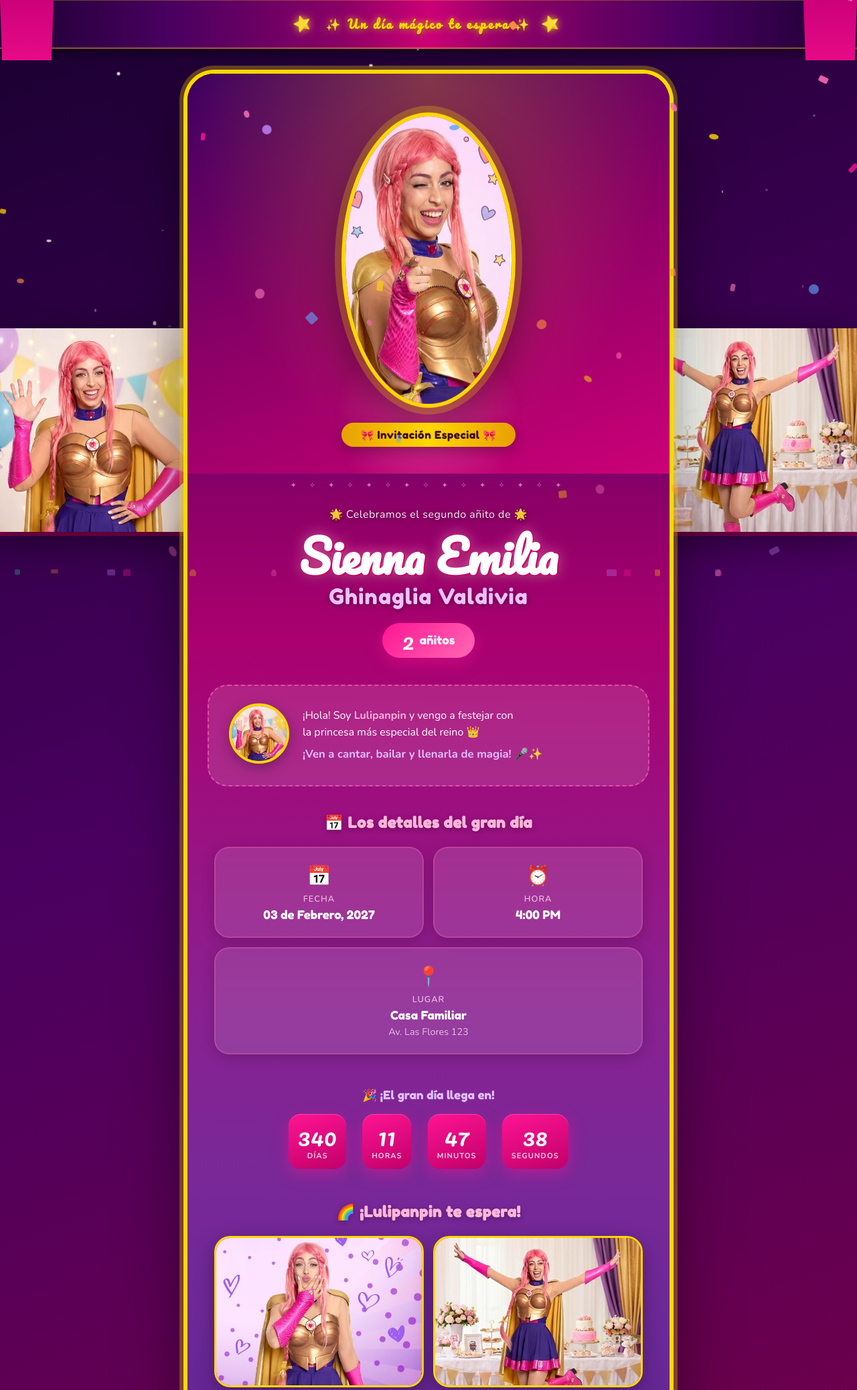
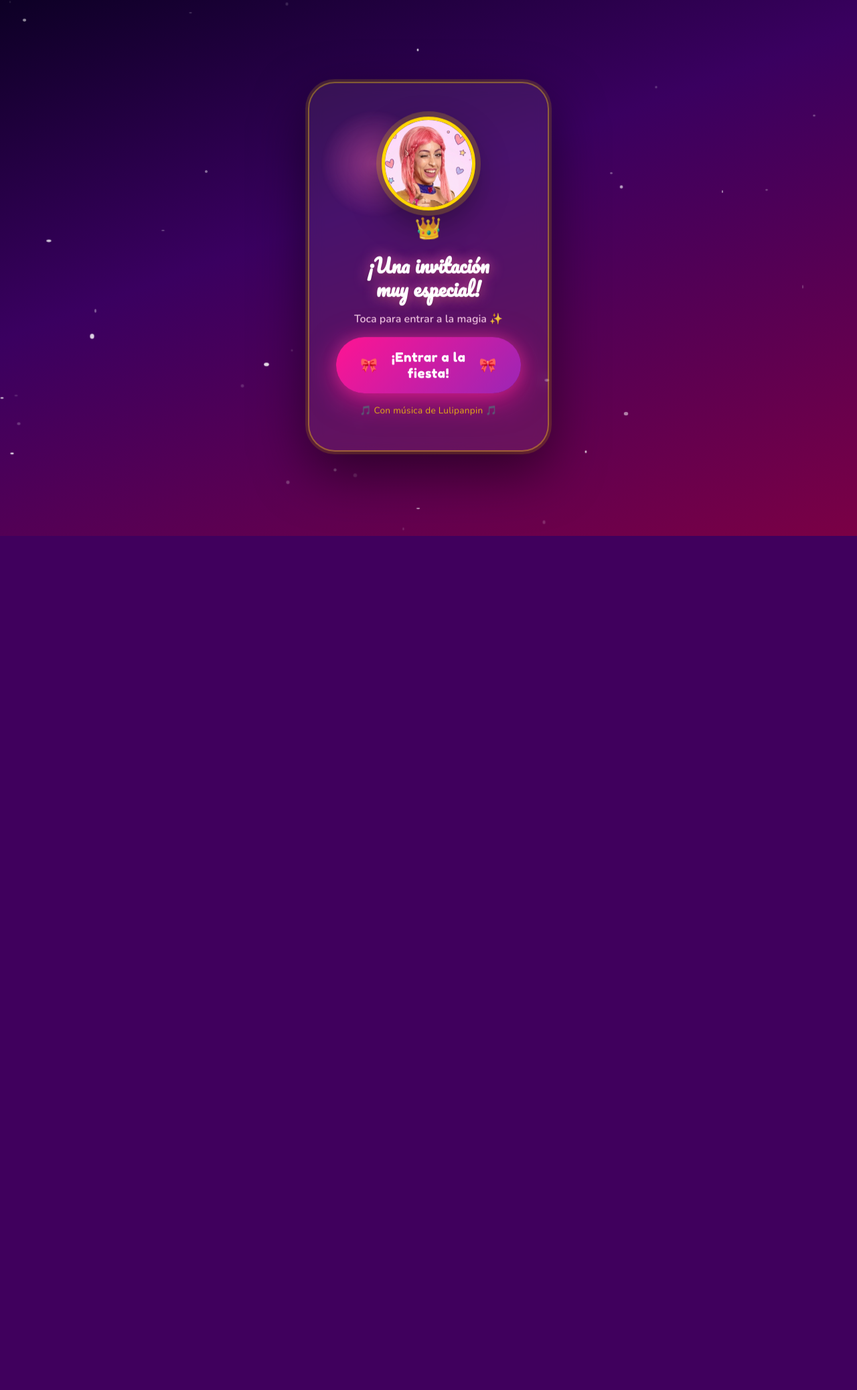
Before and after one commit to Ghinaglia/sienna-fiesta, a Flask app: page / in a window 1280 px wide. Shown: the top 2075 px of the page at 67% size. After the commit the page ends 800 px from the top, so only its background shows below. Run offline with Flask 3, Linux system fonts and the light colour scheme.

Commit message:
Mejoras: música, pantalla bienvenida, fondo mejorado

```diff
--- a/static/style.css
+++ b/static/style.css
@@ -25,13 +25,17 @@ html { scroll-behavior: smooth; }
 
 body {
     font-family: var(--font-body);
-    background: linear-gradient(160deg, #1a0030 0%, #4a0060 40%, #800040 100%);
+    background:
+        radial-gradient(ellipse at 20% 50%, rgba(155, 0, 100, 0.4) 0%, transparent 50%),
+        radial-gradient(ellipse at 80% 20%, rgba(100, 0, 180, 0.5) 0%, transparent 45%),
+        radial-gradient(ellipse at 60% 80%, rgba(180, 0, 80, 0.4) 0%, transparent 50%),
+        radial-gradient(ellipse at 10% 10%, rgba(80, 0, 150, 0.6) 0%, transparent 40%),
+        linear-gradient(160deg, #0a0020 0%, #2a0045 30%, #4a0035 60%, #1a0030 100%);
     min-height: 100vh;
     overflow-x: hidden;
     position: relative;
     color: var(--text-dark);
 }
-
 /* — Fondo estrellas ———————————————————— */
 .stars-bg {
     position: fixed;
@@ -113,18 +117,10 @@ body {
 @keyframes spinStar { to { transform: rotate(360deg); } }
 .arch-text { font-weight: bold; }
 
-.curtain {
-    position: absolute;
-    top: 0;
-    width: 80px; height: 340px;
-    background: linear-gradient(to bottom, #cc007a, #ff1493, #cc007a);
-    clip-path: polygon(0 0, 100% 0, 85% 100%, 15% 100%);
-}
-.curtain-left  { left: 0; }
-.curtain-right { right: 0; transform: scaleX(-1); }
+/* — Cortinas 3D ————————————————————————— */
 
 /* — Personajes laterales —————————————— */
-.side-character {
+/*.side-character {
     position: fixed;
     bottom: 0;
     z-index: 5;
@@ -707,3 +703,133 @@ button, .rsvp-btn, .music-btn { min-height: 44px; touch-action: manipulation; }
     .time-box   { min-width: 48px; }
     .time-num   { font-size: 1.3rem; }
 }
+
+/* — Pantalla de bienvenida ————————————— */
+.welcome-overlay {
+    position: fixed;
+    inset: 0;
+    z-index: 9999;
+    display: flex;
+    align-items: center;
+    justify-content: center;
+    background: linear-gradient(160deg, #0d0025 0%, #3a0060 40%, #7a0045 100%);
+    transition: opacity 0.8s ease, transform 0.8s ease;
+}
+.welcome-overlay.overlay-hide {
+    opacity: 0;
+    transform: scale(1.05);
+    pointer-events: none;
+}
+.welcome-stars {
+    position: absolute;
+    inset: 0;
+    pointer-events: none;
+}
+.w-star {
+    position: absolute;
+    background: white;
+    border-radius: 50%;
+    animation: twinkle var(--dur, 2s) ease-in-out infinite alternate;
+}
+.welcome-box {
+    position: relative;
+    display: flex;
+    flex-direction: column;
+    align-items: center;
+    gap: 16px;
+    padding: 50px 40px;
+    background: rgba(255,255,255,0.07);
+    border-radius: 40px;
+    border: 2px solid rgba(255,215,0,0.4);
+    box-shadow:
+        0 0 0 4px rgba(255,215,0,0.15),
+        0 30px 80px rgba(0,0,0,0.5);
+    backdrop-filter: blur(10px);
+    max-width: 360px;
+    width: 90%;
+    text-align: center;
+    animation: welcomeFloat 4s ease-in-out infinite;
+}
+@keyframes welcomeFloat {
+    0%, 100% { transform: translateY(0); }
+    50%       { transform: translateY(-10px); }
+}
+.welcome-luli {
+    position: relative;
+    width: 140px; height: 140px;
+}
+.welcome-luli img {
+    width: 140px; height: 140px;
+    border-radius: 50%;
+    object-fit: cover;
+    object-position: top center;
+    border: 5px solid var(--gold);
+    box-shadow: 0 0 0 8px rgba(255,215,0,0.2), 0 20px 50px rgba(0,0,0,0.4);
+    position: relative; z-index: 2;
+}
+.welcome-glow {
+    position: absolute;
+    inset: -10px;
+    border-radius: 50%;
+    background: radial-gradient(circle, rgba(255,105,180,0.6), transparent 70%);
+    animation: pulse 3s ease-in-out infinite;
+    z-index: 1;
+}
+.welcome-crown {
+    font-size: 2rem;
+    margin-top: -10px;
+    animation: crownBounce 1.5s ease-in-out infinite alternate;
+}
+@keyframes crownBounce {
+    from { transform: translateY(0) rotate(-5deg); }
+    to   { transform: translateY(-6px) rotate(5deg); }
+}
+.welcome-title {
+    font-family: var(--font-title);
+    font-size: 1.8rem;
+    color: #fff;
+    line-height: 1.2;
+    text-shadow:
+        0 0 20px rgba(255,105,180,0.9),
+        0 4px 12px rgba(0,0,0,0.4);
+}
+.welcome-sub {
+    font-family: var(--font-body);
+    font-size: 1rem;
+    color: rgba(255,220,240,0.9);
+    font-weight: 600;
+}
+.welcome-btn {
+    display: inline-flex;
+    align-items: center;
+    gap: 10px;
+    background: linear-gradient(135deg, var(--pink), var(--purple));
+    color: white;
+    border: none;
+    padding: 18px 36px;
+    border-radius: 50px;
+    font-family: var(--font-main);
+    font-size: 1.2rem;
+    cursor: pointer;
+    box-shadow:
+        0 10px 35px rgba(255,20,147,0.5),
+        inset 0 1px 0 rgba(255,255,255,0.2);
+    transition: transform 0.2s ease, box-shadow 0.2s ease;
+    letter-spacing: 0.5px;
+    animation: btnPulse 2s ease-in-out infinite;
+}
+@keyframes btnPulse {
+    0%, 100% { box-shadow: 0 10px 35px rgba(255,20,147,0.5); }
+    50%       { box-shadow: 0 10px 50px rgba(255,20,147,0.8), 0 0 30px rgba(255,105,180,0.4); }
+}
+.welcome-btn:hover {
+    transform: scale(1.06) translateY(-2px);
+}
+.welcome-btn:active { transform: scale(0.97); }
+.welcome-btn-icon { font-size: 1.3rem; }
+.welcome-music-hint {
+    font-family: var(--font-body);
+    font-size: 0.85rem;
+    color: rgba(255,215,0,0.8);
+    letter-spacing: 0.3px;
+}
--- a/templates/index.html
+++ b/templates/index.html
@@ -8,6 +8,25 @@
     <link rel="stylesheet" href="{{ url_for('static', filename='style.css') }}">
 </head>
 <body>
+<!-- Pantalla de bienvenida -->
+<div class="welcome-overlay" id="welcomeOverlay">
+    <div class="welcome-stars" id="welcomeStars"></div>
+    <div class="welcome-box">
+        <div class="welcome-luli">
+            <img src="{{ url_for('static', filename='lulipanpin2.png') }}" alt="Lulipanpin">
+            <div class="welcome-glow"></div>
+        </div>
+        <div class="welcome-crown">👑</div>
+        <h1 class="welcome-title">¡Una invitación<br>muy especial!</h1>
+        <p class="welcome-sub">Toca para entrar a la magia ✨</p>
+        <button class="welcome-btn" id="welcomeBtn" onclick="enterParty()">
+            <span class="welcome-btn-icon">🎀</span>
+            <span class="welcome-btn-text">¡Entrar a la fiesta!</span>
+            <span class="welcome-btn-icon">🎀</span>
+        </button>
+        <p class="welcome-music-hint">🎵 Con música de Lulipanpin 🎵</p>
+    </div>
+</div>
 
 <!-- Fondo de estrellas animadas -->
 <div class="stars-bg" id="starsBg"></div>
@@ -15,15 +34,7 @@
 <!-- Confeti container -->
 <div id="confetti-container"></div>
 
-<!-- Personaje izquierda -->
-<div class="side-character left" id="charLeft">
-    <img src="{{ url_for('static', filename='lulipanpin.png') }}" alt="Lulipanpin">
-</div>
 
-<!-- Personaje derecha -->
-<div class="side-character right" id="charRight">
-    <img src="{{ url_for('static', filename='lulipanpin3.png') }}" alt="Lulipanpin">
-</div>
 
 <!-- Arco superior dorado -->
 <div class="stage-arch">
@@ -32,9 +43,7 @@
         <span class="arch-text">✨ Un día mágico te espera ✨</span>
         <span class="arch-star">⭐</span>
     </div>
-    <!-- Cortinas -->
-    <div class="curtain curtain-left"></div>
-    <div class="curtain curtain-right"></div>
+
 </div>
 
 <!-- Tarjeta principal -->
@@ -206,13 +215,14 @@
 let musicPlaying = false;
 const music = document.getElementById("bg-music");
 
-document.addEventListener("click", function() {
-    if (!musicPlaying) {
-        music.play().catch(() => {});
-        musicPlaying = true;
-        updateMusicBtn();
-    }
-}, { once: true });
+function enterParty() {
+    const overlay = document.getElementById("welcomeOverlay");
+    overlay.classList.add("overlay-hide");
+    setTimeout(() => overlay.remove(), 800);
+    music.play().catch(() => {});
+    musicPlaying = true;
+    updateMusicBtn();
+}
 
 function toggleMusic() {
     if (musicPlaying) {
@@ -237,6 +247,24 @@ function updateMusicBtn() {
         icon.textContent = "🎵";
         text.textContent = "Activar Música Mágica";
         btn.classList.remove("playing");
+    }
+}
+
+// Estrellas del overlay
+const ws = document.getElementById("welcomeStars");
+if (ws) {
+    for (let i = 0; i < 40; i++) {
+        const s = document.createElement("div");
+        s.classList.add("w-star");
+        s.style.cssText = `
+            left: ${Math.random() * 100}%;
+            top: ${Math.random() * 100}%;
+            width: ${Math.random() * 5 + 2}px;
+            height: ${Math.random() * 5 + 2}px;
+            animation-delay: ${Math.random() * 3}s;
+            animation-duration: ${Math.random() * 2 + 2}s;
+        `;
+        ws.appendChild(s);
     }
 }
 
@@ -317,10 +345,11 @@ for (let i = 0; i < starCount; i++) {
 window.addEventListener("load", () => {
     setTimeout(() => {
         document.getElementById("card").classList.add("card-visible");
-        document.getElementById("charLeft").classList.add("char-visible");
-        document.getElementById("charRight").classList.add("char-visible");
+
     }, 300);
 });
 </script>
+<!-- Cortinas de piso a techo -->
+
 </body>
 </html>
```
Also changed, not shown: 1 other file.
